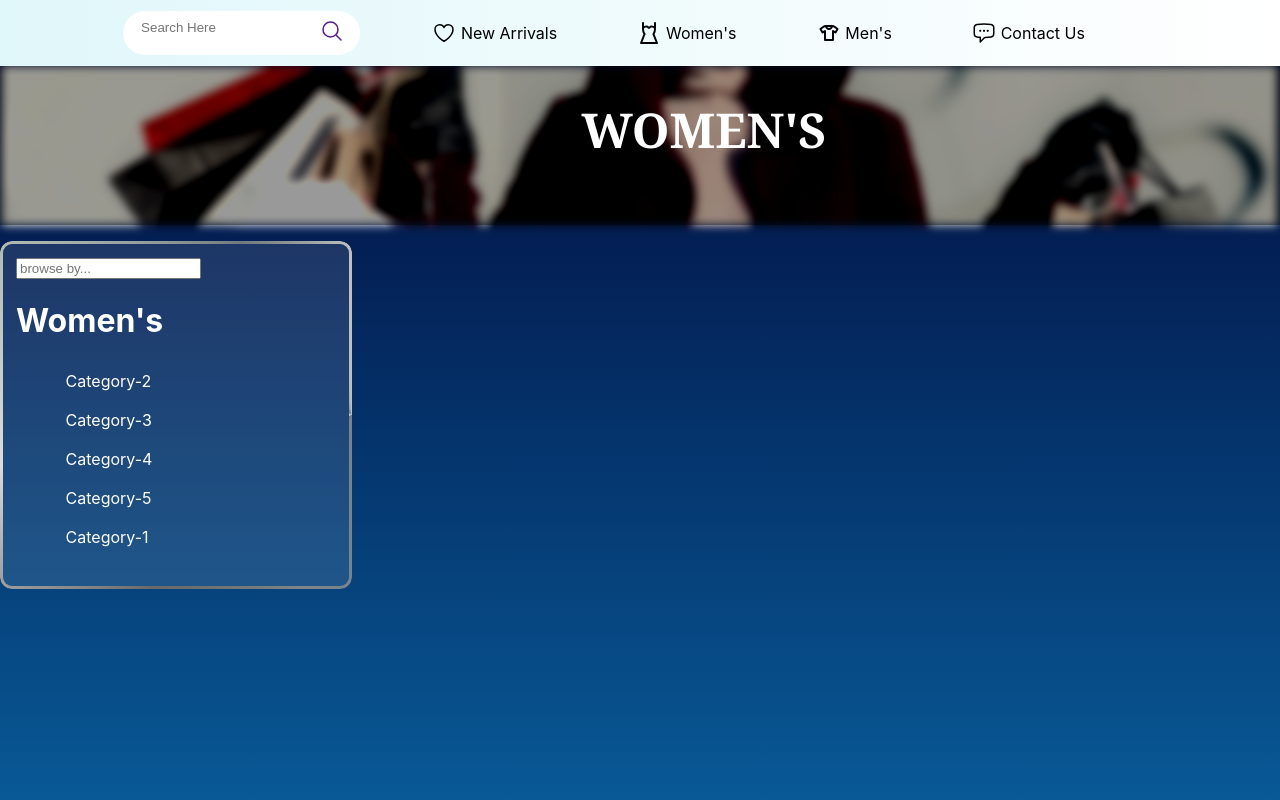
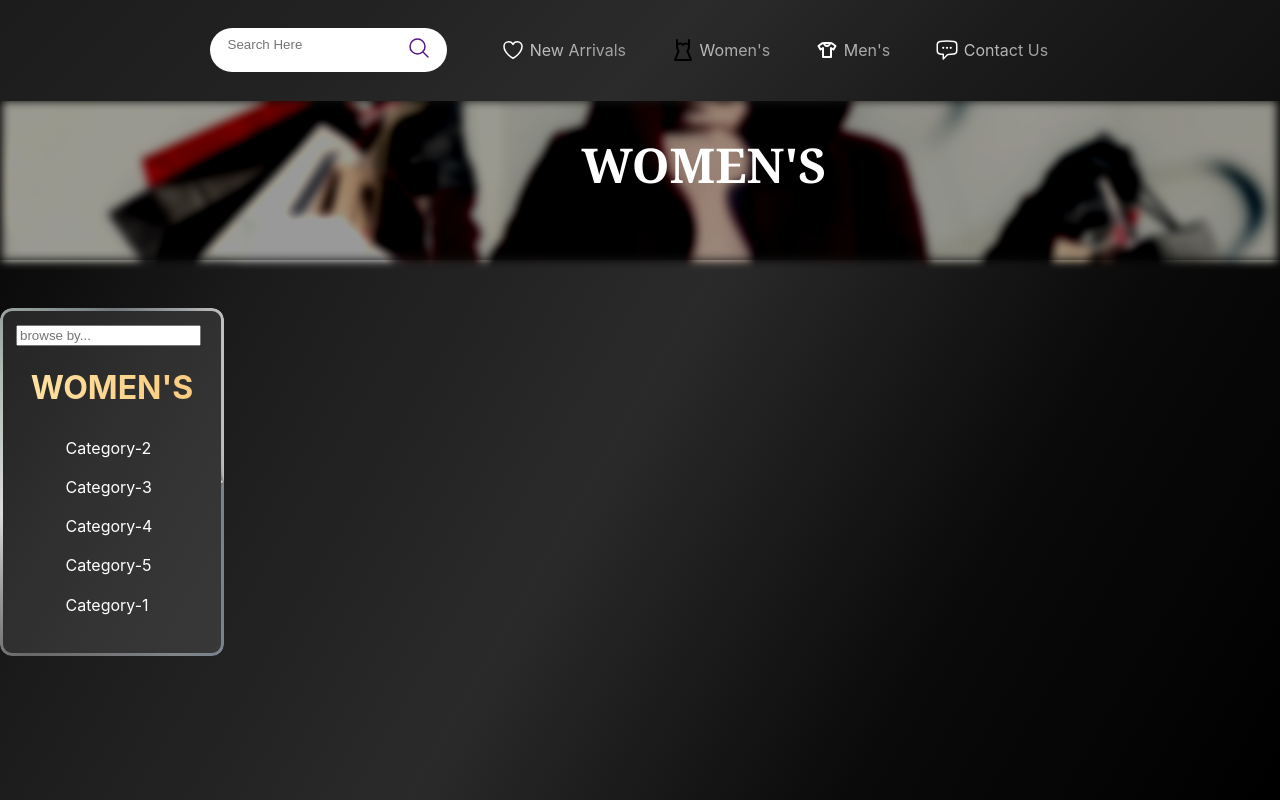
Before and after one commit to somelamedude-git/ecommerce_frontend, a React (Create React App) app in the folder ecom/: page / in a window 1280 px wide. Shown: the top 800 px of the page. Built offline with nearby package versions, Linux system fonts and the light colour scheme.

Commit message:
sheen added

```diff
--- a/ecom/src/App.css
+++ b/ecom/src/App.css
@@ -6,7 +6,8 @@ body{
 
   height: 100vh;
   width:100vw;
-  background: linear-gradient(#010638, #085996);
+background: linear-gradient(120deg, #000000, #1c1c1c, #2a2a2a, #0a0a0a, #000000);
+
   display:flex;
   flex-direction: column
 }
@@ -67,7 +68,7 @@ body{
   border-radius: 12px;
   overflow: hidden;
   isolation: isolate; /* key to avoid z-index nightmares */
-  width:25%
+  width:15%;
 }
 .inside-browse{
   outline: none;
@@ -130,7 +131,20 @@ body{
 }
 
 h1{
-  color:white;
+  text-transform: uppercase;
+  text-align: center;
+  background: linear-gradient(to right, #ffecb3, #f7ba64);
+  background-size: 200%;
+  background-clip:text;
+  -webkit-background-clip:text;
+  -webkit-text-fill-color:transparent;
+  animation: animate-gradient 2.5s linear infinite;
+}
+
+@keyframes animate-gradient{
+  to{
+    background-position: 200%;
+  }
 }
 
 .cat-item-holder{
@@ -141,3 +155,11 @@ h1{
   color:#FFD700;
   transform: scale(1.08);
 }
+
+.categories{
+
+}
+
+.products{
+  margin-top:3rem;
+}
--- a/ecom/src/App.js
+++ b/ecom/src/App.js
@@ -1,8 +1,10 @@
 import './App.css';
 import Navbar from './components/Navbar';
 
+
 function App() {
   return (
+    <div className='overlay-light'>
     <div className="App">
       <div className='top'>
         <Navbar/>
@@ -30,11 +32,13 @@ function App() {
                 <li className='cat-item-holder'><a className='category-item' href="">Category-1</a></li>
               </ul>
             </div>
+
           </div>
         </div>
       </div>
      </div>
     </div>
+    </div>
   );
 }
 
--- a/ecom/src/styles/Navbar.css
+++ b/ecom/src/styles/Navbar.css
@@ -1,9 +1,17 @@
 nav{
-     background: linear-gradient(to right, #e0f7fa, #ffffff);
+      background: linear-gradient(
+    135deg,
+    #1c1c1c 0%,
+    #222222 25%,
+    #2b2b2b 50%,
+    #1a1a1a 75%,
+    #0f0f0f 100%
+  );
      display: flex;
      justify-content: center;
      align-items: center;
      width:100vw;
+     padding:1rem;
 
 }
 
@@ -27,17 +35,30 @@ body{
 }
 
 .item{
-  color: black;
+  color: white;
   text-decoration: none;
   display: flex;
   align-items: center;
   gap: 0.3rem;
-  padding: 0.8rem 1rem;
+  padding: 0.4rem;
   border-radius: 3rem;
   transition: all 0.3s ease-in-out;
   position: relative;
   overflow: hidden; /* Important for hiding the shine outside bounds */
-
+  text-align:center;
+  background: linear-gradient(
+  135deg,
+  #d9d9d9 0%,
+  #bfbfbf 20%,
+  #a6a6a6 40%,
+  #8c8c8c 60%,
+  #737373 80%,
+  #595959 100%
+);
+background-size:200%;
+background-clip: text;
+-webkit-background-clip: text;
+-webkit-text-fill-color: transparent;
 }
 
 .item::after {
@@ -61,14 +82,12 @@ body{
 
 
 .item-holder {
-  padding-left: 1.5rem;
-  padding-right: 1.5rem;
-  padding-top:0.5rem;
-  padding-bottom:0.5rem;
+  padding:0.3;
   opacity: 0;
   transform: translateY(-20px);
   animation: slideIn 0.6s ease-out forwards;
   border-width: 3px;
+  margin: 1rem
 }
 
 
@@ -85,8 +104,9 @@ body{
 }
 
 .item:hover{
-    background-color: #60b1ce;
-    color:white;
+   background: linear-gradient(to right, #ffecb3, #f7ba64);
+   -webkit-text-fill-color:#4e342e; ;
+
     transition: 0.6s;
     transform: scale(1.08);
 
@@ -100,10 +120,7 @@ box-shadow:
 2px 2px 0 var(--bottom-color),
 3px 2px 0 var(--right-color),
 3px 3px 0 var(--bottom-color),
-4px 3px 0 var(--right-color),
-4px 4px 0 var(--bottom-color),
-4px 3px 0 var(--right-color),
-4px 4px 0 var(--bottom-color);
+
 }
 
 .item:hover .chat{
```
